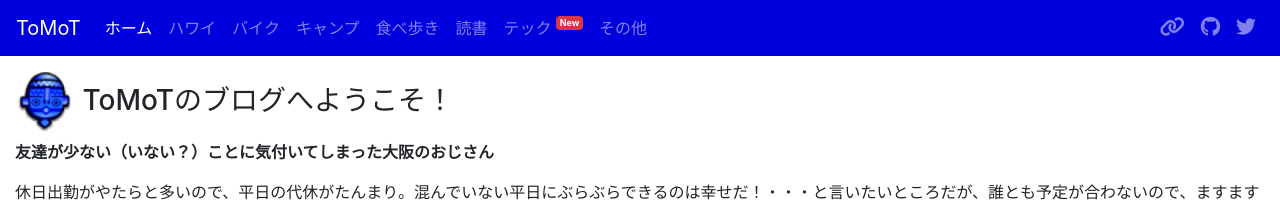
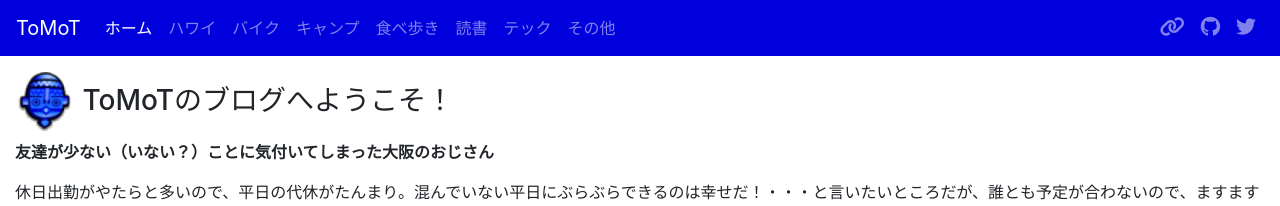
Before and after one commit to tomot/tomot.github.io, a Jekyll site: the page built from index.md, in a window 1280 px wide. Shown: the top 206 px of the page. Built offline with Jekyll 4.4.1, drawn with Linux system fonts in a browser that asks for light colours; nearby versions of some CDN libraries.

Commit message:
delete new

```diff
--- a/_data/navi.yml
+++ b/_data/navi.yml
@@ -10,7 +10,7 @@
   link: /food.html
 - name: 読書
   link: /book.html
-- name: テック <span class="badge badge-danger align-top" style="font-size:xx-small">New</span>
+- name: テック
   link: /tech.html
 - name: その他
   link: /etc.html
```
